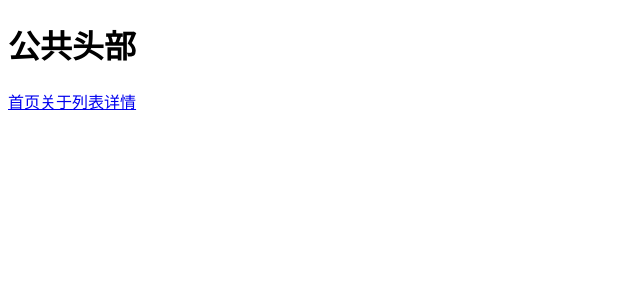
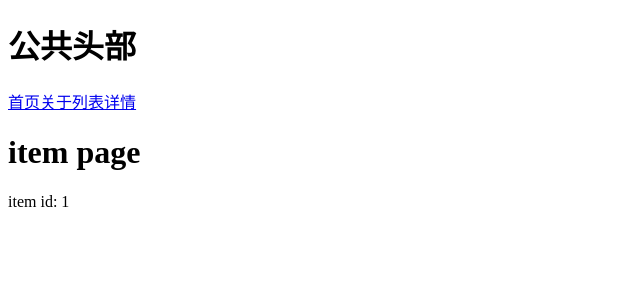
Before and after one commit to youzizi1/nuxt-app, a Nuxt app: page /item/1 in a window 1280 px wide. Before the commit this address had no page. Shown: the top 300 px of the page, without its empty margins (0-640 px from the left). Built offline with nearby package versions, Linux system fonts and the light colour scheme.

Commit message:
single params

```diff
--- /dev/null
+++ b/pages/item/_id.vue
@@ -0,0 +1,15 @@
+<template>
+  <div>
+    <h1>item page</h1>
+    <div>item id: {{ $route.params.id }}</div>
+  </div>
+</template>
+
+<script>
+export default {
+  // 校验参数
+  validate({ params }) {
+    return /^\d+$/.test(params.id)
+  },
+}
+</script>
```
